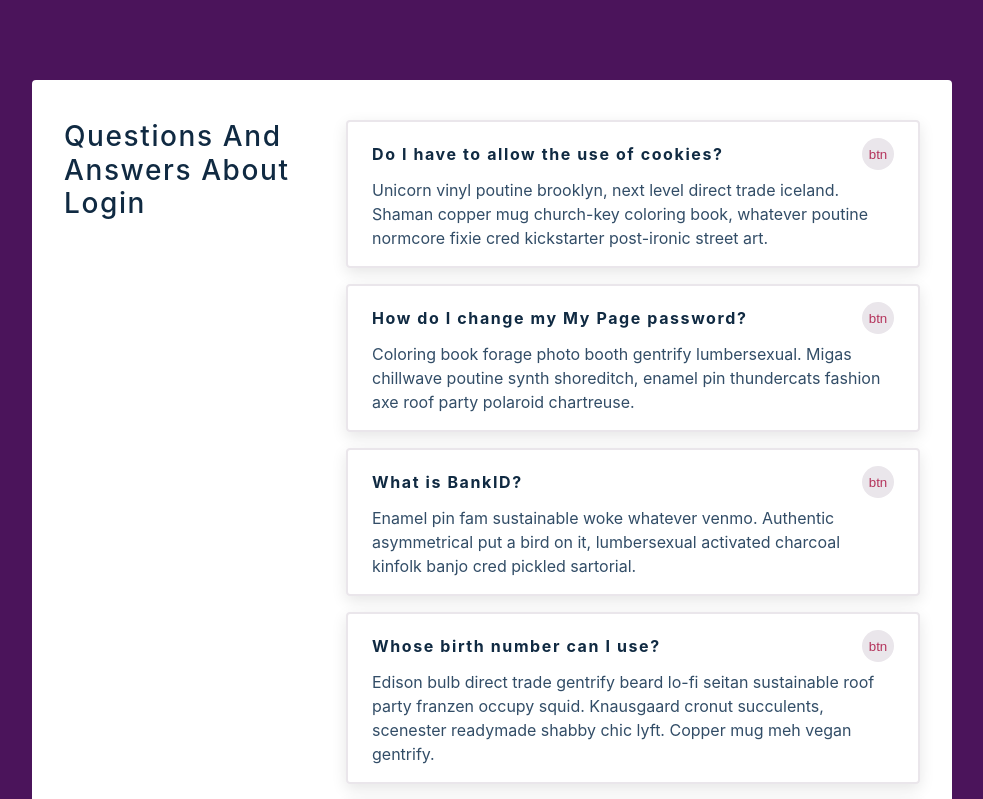
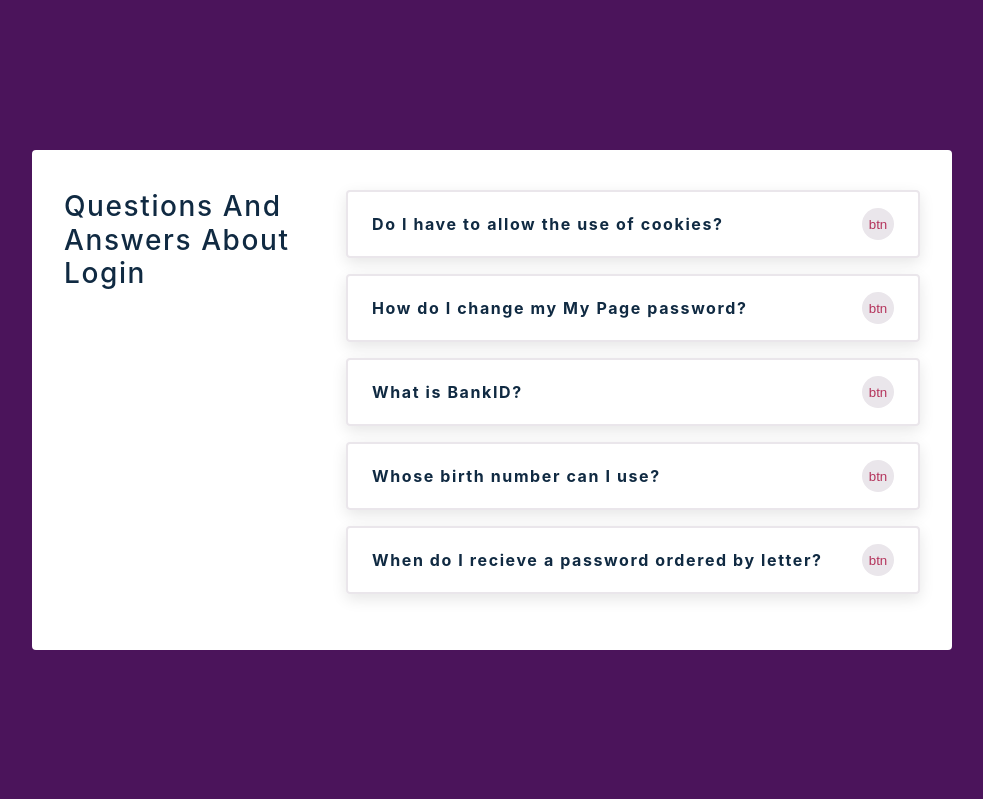
Before and after one commit to Who-codes/accordion-in-react, a React (Create React App) app: page / in a window 1280 px wide. Shown: the top 799 px of the page, without its empty margins (148-1131 px from the left). Built offline with nearby package versions, Linux system fonts and the light colour scheme.

Commit message:
functionality added to the button in Question component

```diff
--- a/src/Questions.jsx
+++ b/src/Questions.jsx
@@ -1,13 +1,22 @@
+import { useState } from "react";
 import { AiOutlineMinus, AiOutlinePlus } from "react-icons/ai";
 
 const Questions = ({ title, info }) => {
+  const [showInfo, setShowInfo] = useState(false);
+
+  const handleClick = () => {
+    setShowInfo(!showInfo);
+  };
+
   return (
     <article className="question">
       <header>
         <h4>{title}</h4>
-        <button className="btn">btn</button>
+        <button className="btn" onClick={handleClick}>
+          btn
+        </button>
       </header>
-      <p>{info}</p>
+      {showInfo && <p>{info}</p>}
     </article>
   );
 };
```
